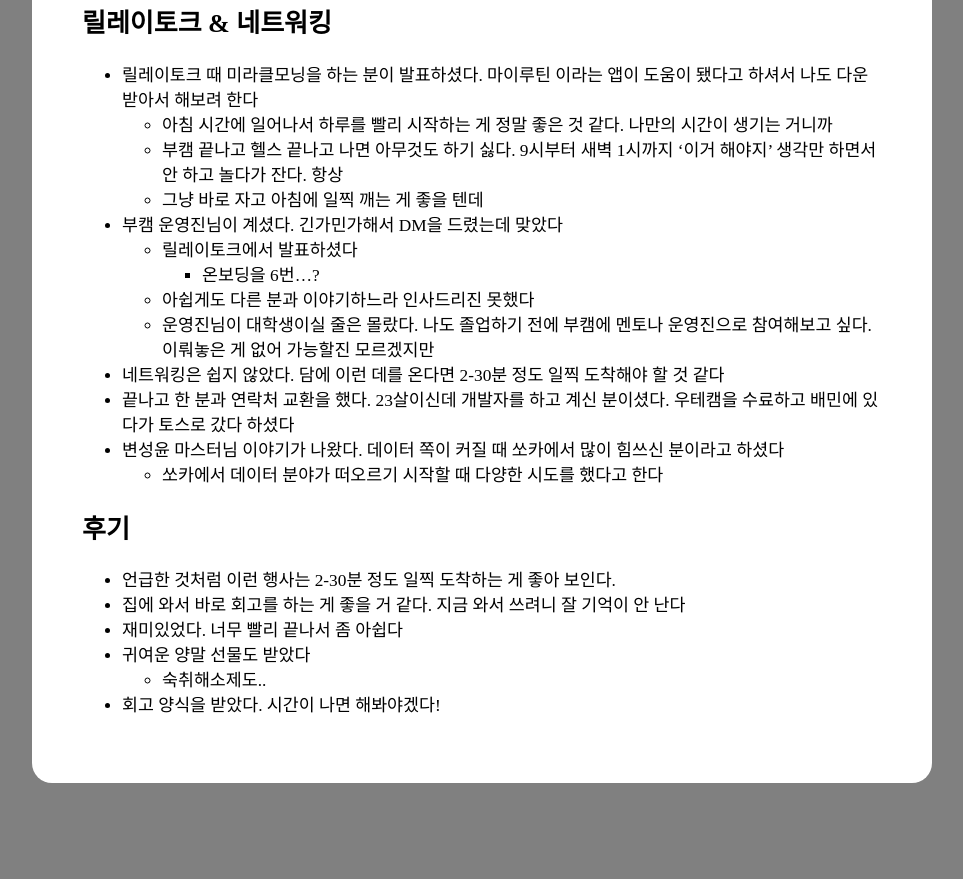
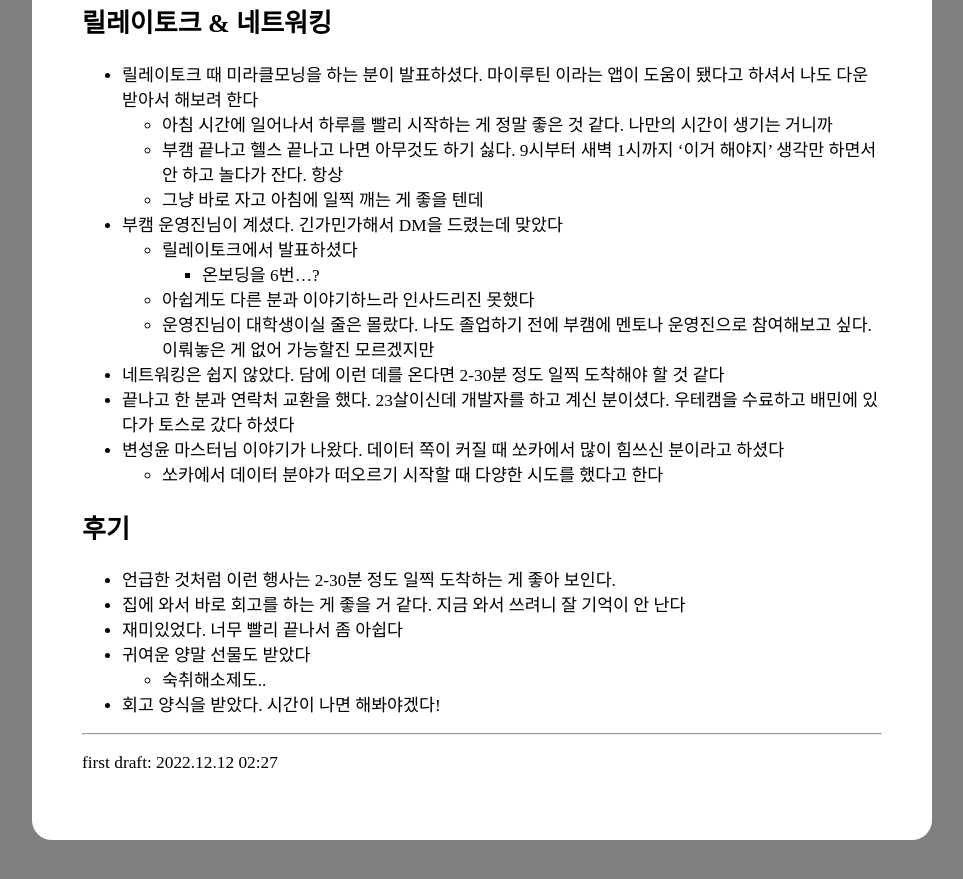
Before and after one commit to ktasha45/ktasha45.github.io, a Jekyll site: the page built from _posts/2022-12-11-rewind-2022.md, in a window 1280 px wide and 900 px high, scrolled down 1384 px. Shown: the top 879 px of the window, without its empty margins (158-1121 px from the left). Built offline with Jekyll 4.4.1, drawn with Linux system fonts in a browser that asks for light colours; some web fonts are replaced; before the commit the page ends 2227 px from its top, so only the background shows below that.

Commit message:
1212 0227

```diff
--- a/_posts/2022-12-11-rewind-2022.md
+++ b/_posts/2022-12-11-rewind-2022.md
@@ -53,3 +53,7 @@ You must understand that and strive for balance in your life.
 - 귀여운 양말 선물도 받았다
   - 숙취해소제도..
 - 회고 양식을 받았다. 시간이 나면 해봐야겠다!
+
+---
+
+first draft: 2022.12.12 02:27
```
